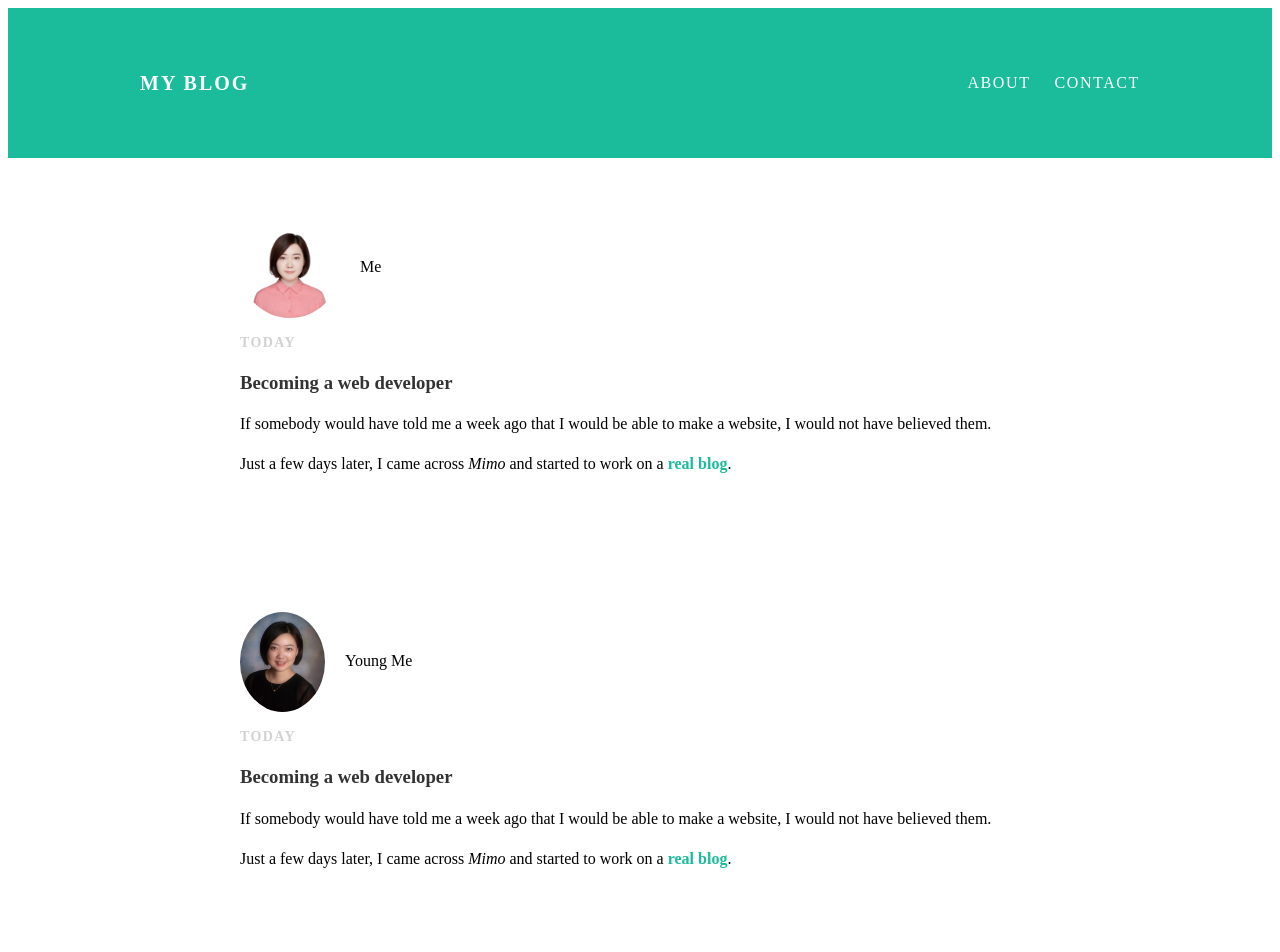
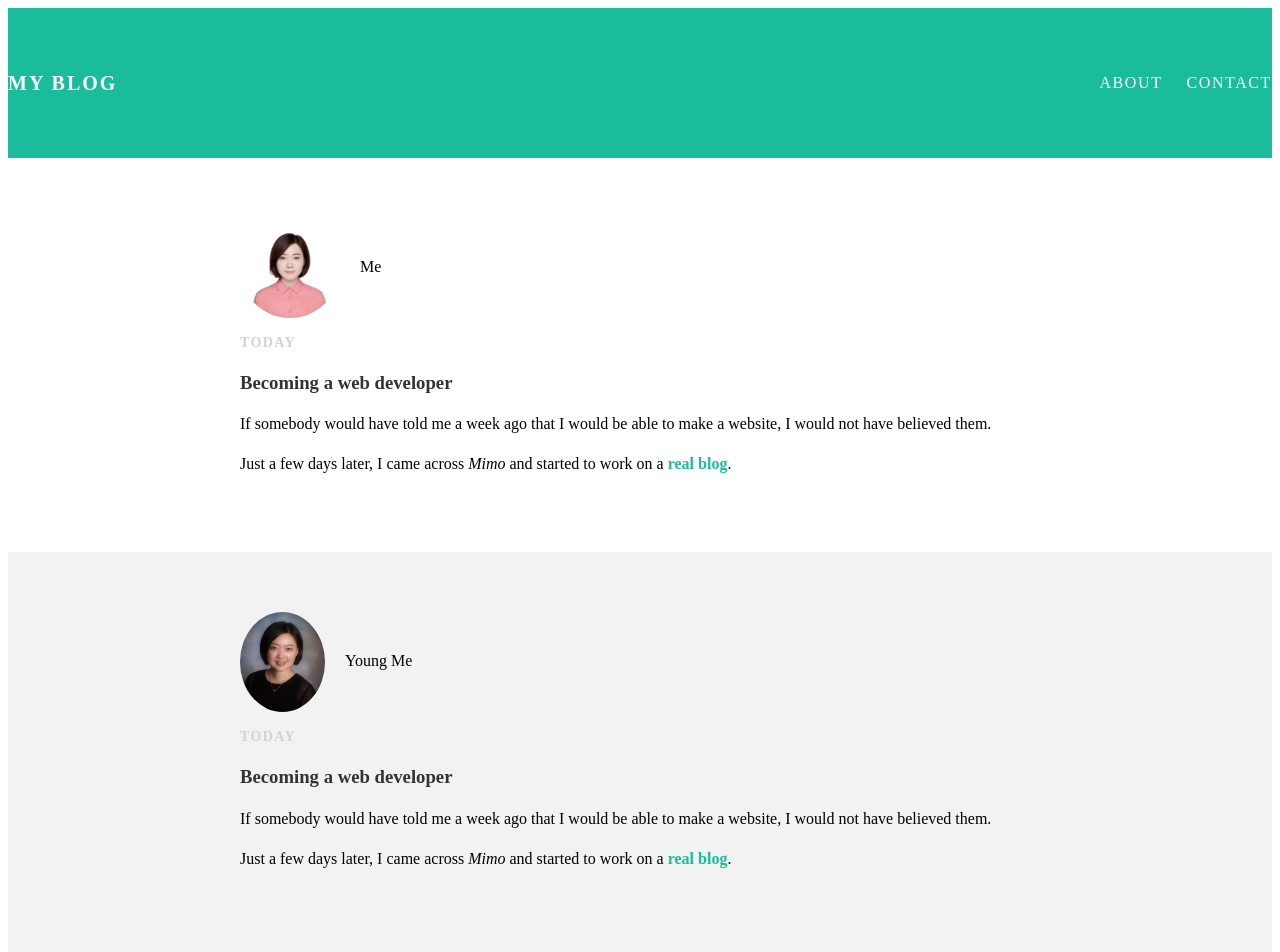
Before and after one commit to wlvlvc/wlvlvc.github.io, a plain HTML site: page index.html in a window 1280 px wide. Shown: the top 952 px of the page. Drawn offline with Linux system fonts and the light colour scheme.

Commit message:
Update styles.css

```diff
--- a/styles.css
+++ b/styles.css
@@ -45,7 +45,6 @@ body{
 }
 
 .container {
-  max-width: 1000px;
   margin: 0 auto;
 }
 
@@ -118,3 +117,7 @@ p {
 .post-author img, .about-author img {
   border-radius: 50%
 }
+
+.post-container:nth-child(even) {
+  background-color: #f2f2f2;
+}
```
